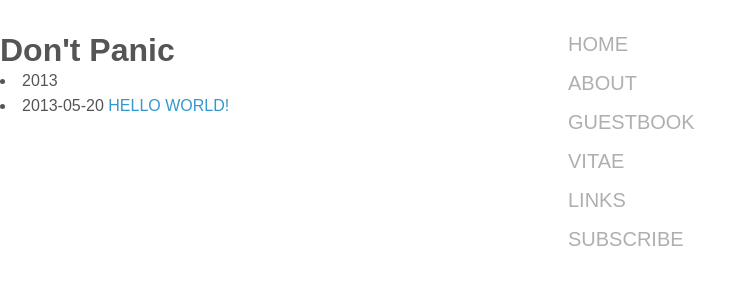
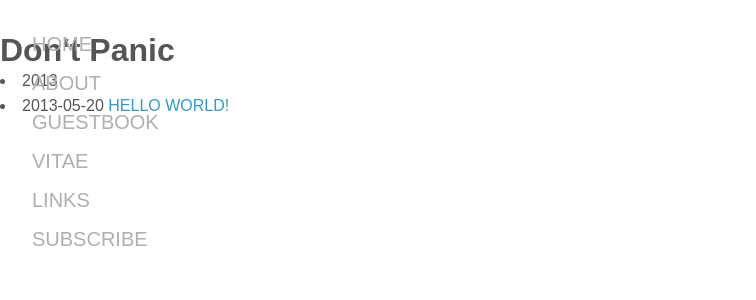
Before and after one commit to yufree/blog, a Jekyll site: the page built from index.md, in a window 1280 px wide. Shown: the top 300 px of the page, without its empty margins (0-756 px from the left). Built offline with Jekyll 4.4.1, drawn with Linux system fonts in a browser that asks for light colours; some web fonts are replaced; Markdown is read by kramdown in place of the engine named in the settings.

Commit message:
css position test

```diff
--- a/media/css/style.css
+++ b/media/css/style.css
@@ -61,7 +61,7 @@ nav {
   text-align: left;
   position: absolute;
   top: 1em;
-  right: 2em; }
+  left: 2em; }
   nav span {
     display: block;
     margin: 1em 0; }
```
